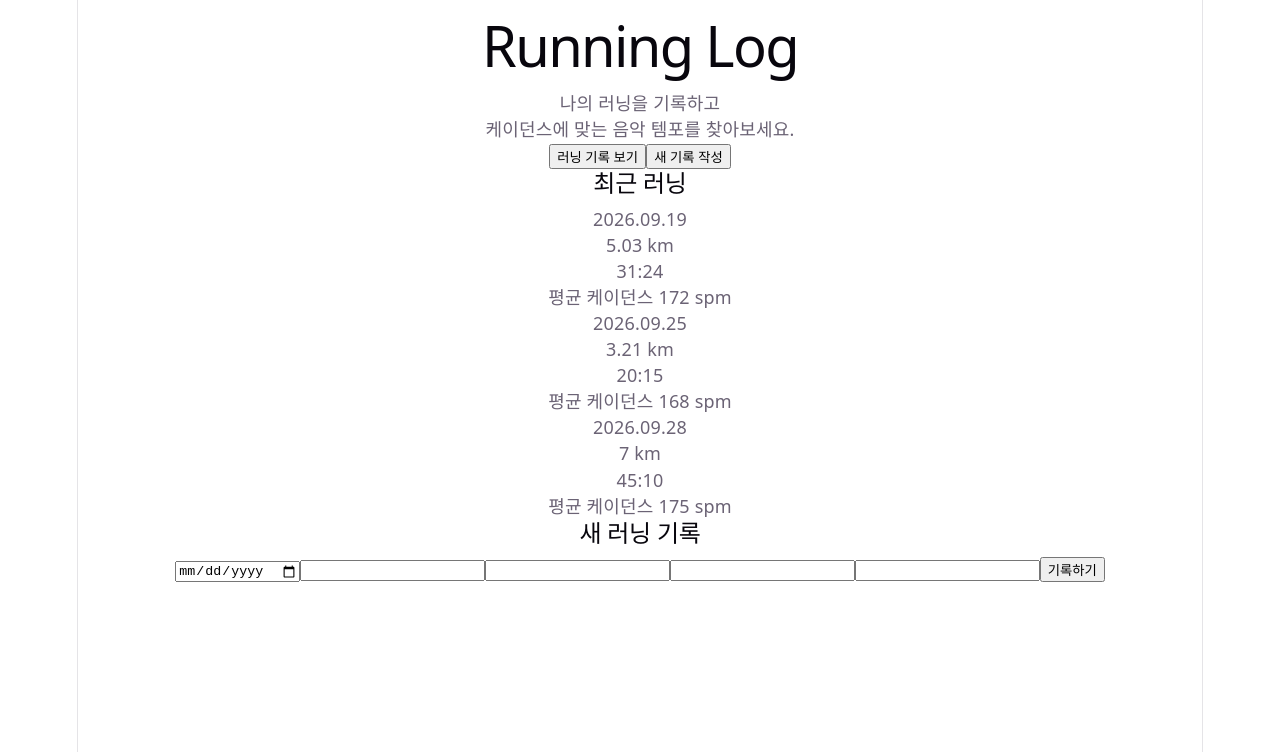
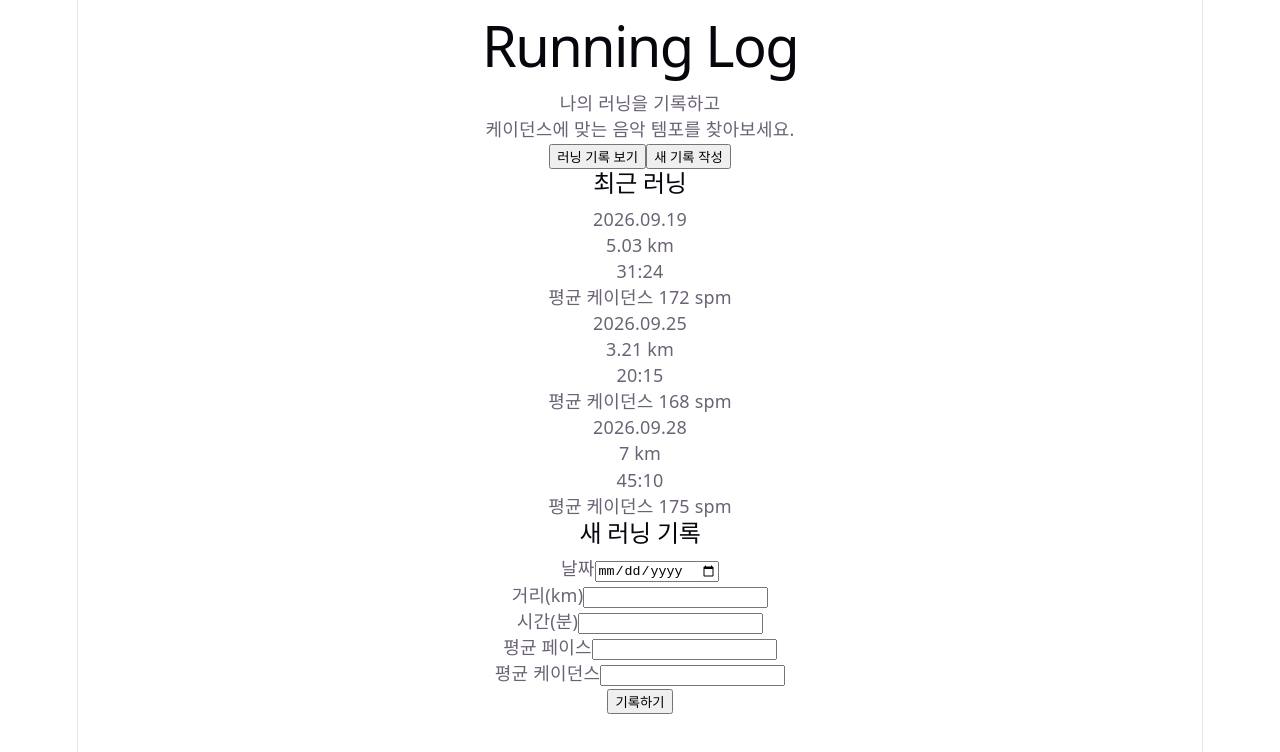
Before and after one commit to yhana972/B1-2, a React (Vite) app in the folder running-log/: page / in a window 1280 px wide. Shown: the top 752 px of the page. Built offline with nearby package versions, Linux system fonts and the light colour scheme.

Commit message:
refactor : 러닝 기록 폼 필드 컴포넌트 분리

```diff
--- /dev/null
+++ b/running-log/src/components/FormField.jsx
@@ -0,0 +1,17 @@
+function FormField({label, type, name, value, onChange, error}){
+    return(
+        <div className="form-field">
+            <label htmlFor={name}>{label}</label>
+            <input
+                type={type}
+                id={name}
+                name={name}
+                value={value}
+                onChange={onChange}/>
+            {error && (
+                <p className="error">{error}</p>
+            )}
+        </div>
+    )
+}
+export default FormField;
--- a/running-log/src/components/RunForm.jsx
+++ b/running-log/src/components/RunForm.jsx
@@ -1,4 +1,5 @@
 import { useState } from "react";
+import FormField from "./FormField";
 
 function RunForm(){
     const [formData, setFormData] = useState({
@@ -67,26 +68,46 @@ function RunForm(){
     }
     return(
         <form className="run-form" onSubmit={handleSubmit}>
-            <input type="date" name="date" value={formData.date} onChange={handleChange}/>
-            {errors.date && (
-                <p className="error">{errors.date}</p>
-            )}
-            <input type="text" name="distance" value={formData.distance} onChange={handleChange}/>
-            {errors.distance && (
-                <p className="error">{errors.distance}</p>
-            )}
-            <input type="text" name="duration" value={formData.duration} onChange={handleChange}/>
-            {errors.duration && (
-                <p className="error">{errors.duration}</p>
-            )}
-            <input type="text" name="avgPace" value={formData.avgPace} onChange={handleChange}/>
-            {errors.avgPace && (
-                <p className="error">{errors.avgPace}</p>
-            )}
-            <input type="text" name="avgCadence" value={formData.avgCadence} onChange={handleChange}/>
-            {errors.avgCadence && (
-                <p className="error">{errors.avgCadence}</p>
-            )}
+            <FormField
+                label="날짜"
+                type="date"
+                name="date"
+                value={formData.date}
+                onChange={handleChange}
+                error={errors.date}
+            />
+            <FormField
+                label="거리(km)"
+                type="number"
+                name="distance"
+                value={formData.distance}
+                onChange={handleChange}
+                error={errors.distance}
+            />
+            <FormField
+                label="시간(분)"
+                type="number"
+                name="duration"
+                value={formData.duration}
+                onChange={handleChange}
+                error={errors.duration}
+            />
+            <FormField
+                label="평균 페이스"
+                type="text"
+                name="avgPace"
+                value={formData.avgPace}
+                onChange={handleChange}
+                error={errors.avgPace}
+            />
+            <FormField
+                label="평균 케이던스"
+                type="number"
+                name="avgCadence"
+                value={formData.avgCadence}
+                onChange={handleChange}
+                error={errors.avgCadence}
+            />
             <button type="submit" disabled={isSubmitting}>{isSubmitting? '저장 중...' : '기록하기'}</button>
         </form>
     )
```
